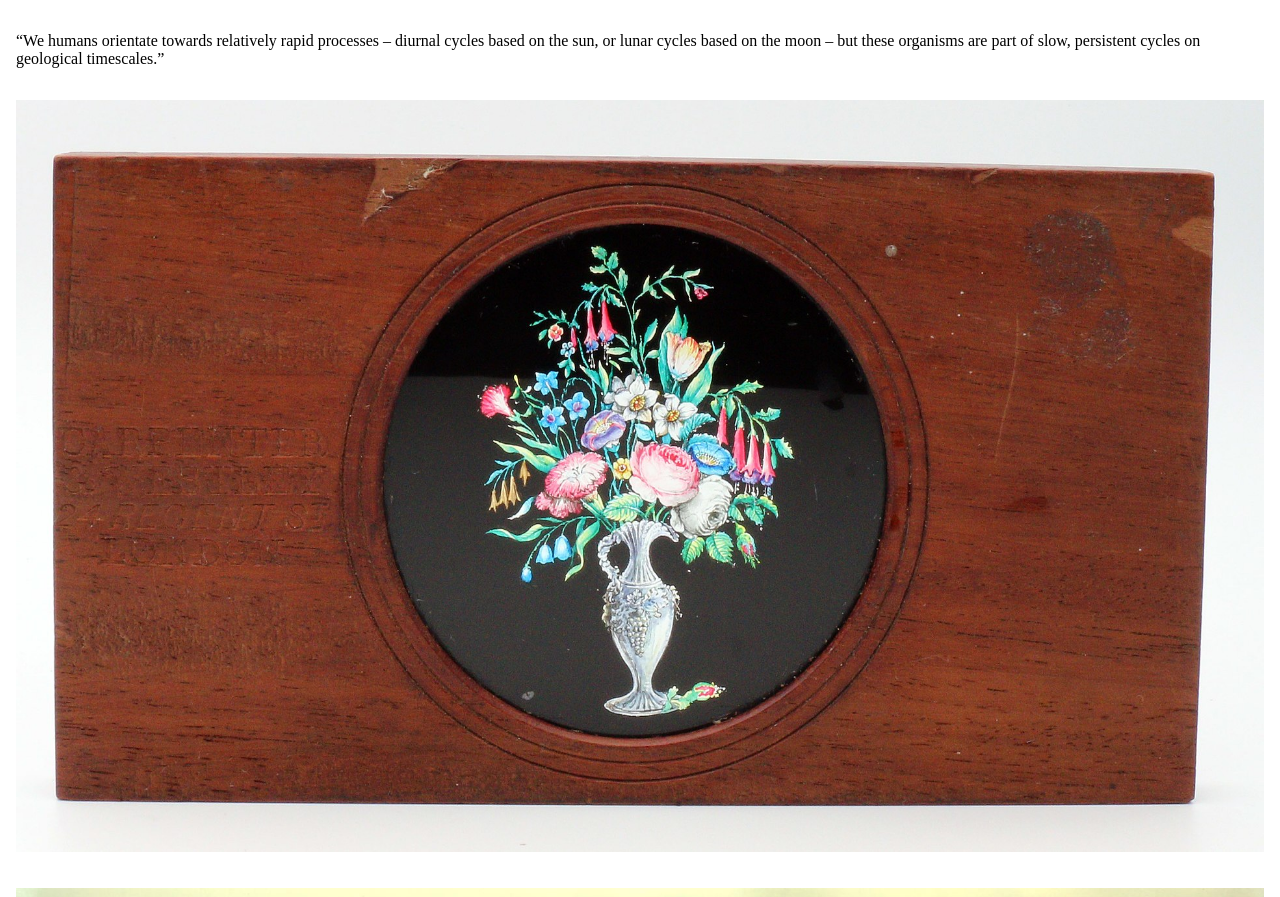
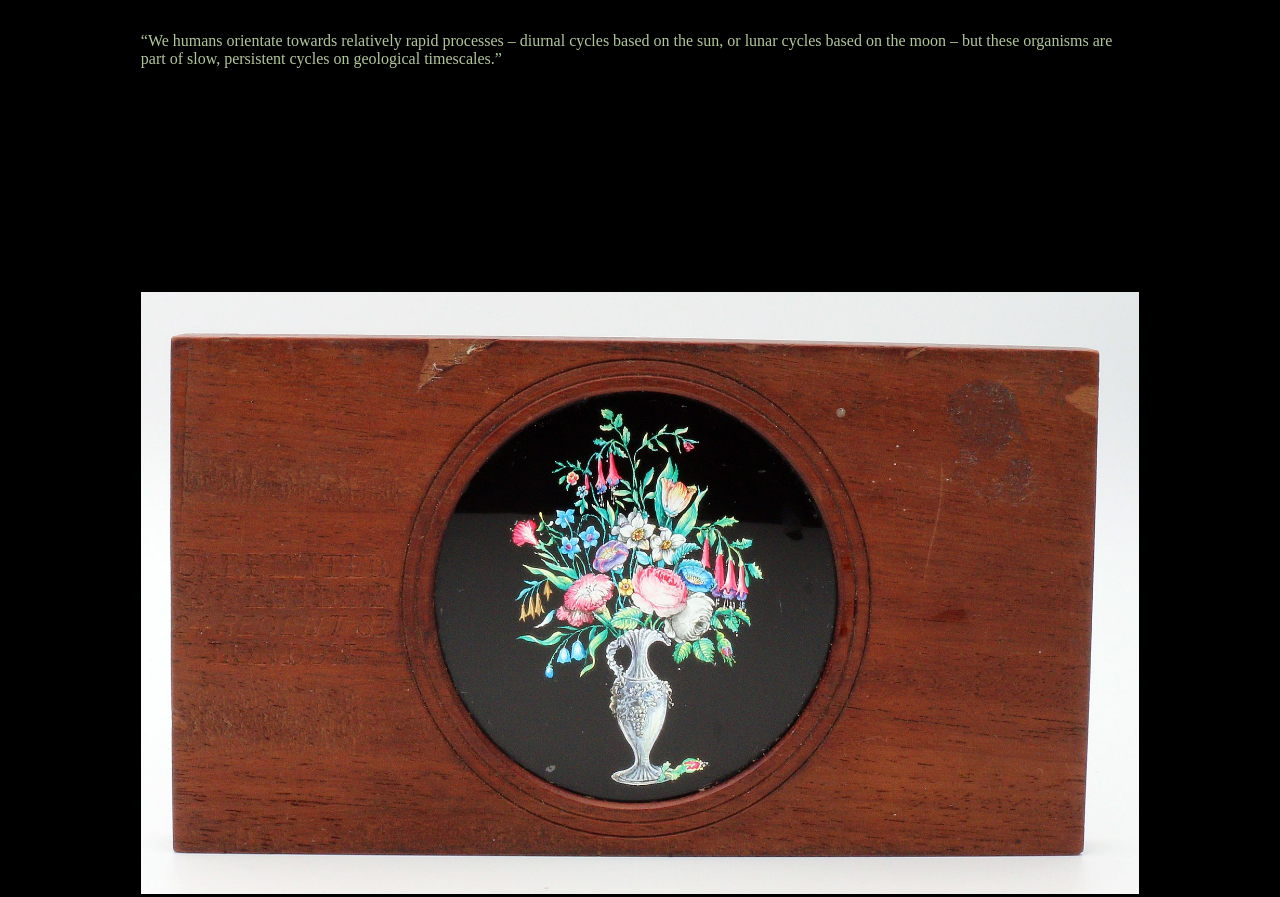
Before and after one commit to goodpileus/b, a Jekyll site: the page built from index.html, in a window 1280 px wide. Shown: the top 897 px of the page. Built offline with Jekyll 4.4.1, drawn with Linux system fonts in a browser that asks for light colours; nearby versions of some CDN libraries; the list of posts is cut into pages by our own code.

Commit message:
css adjust

```diff
--- a/assets/css/style.css
+++ b/assets/css/style.css
@@ -1,10 +1,15 @@
 body {
 	margin:1rem;
+	background:black;
 }
 
 img {
 	max-width: 100%;
-	max-height: 100vh;
+	max-height: 95vh;
+}
+
+p {
+	color:rgb(178,198,155);
 }
 
 .post {
@@ -16,4 +21,7 @@ img {
 	/* background:green; */
 	/* width:auto; */
 	display: block;
+	margin-bottom: 12rem;
+	align-self: center;
+	max-width:80%;
 }
```
Also changed, not shown: 5 other files.
